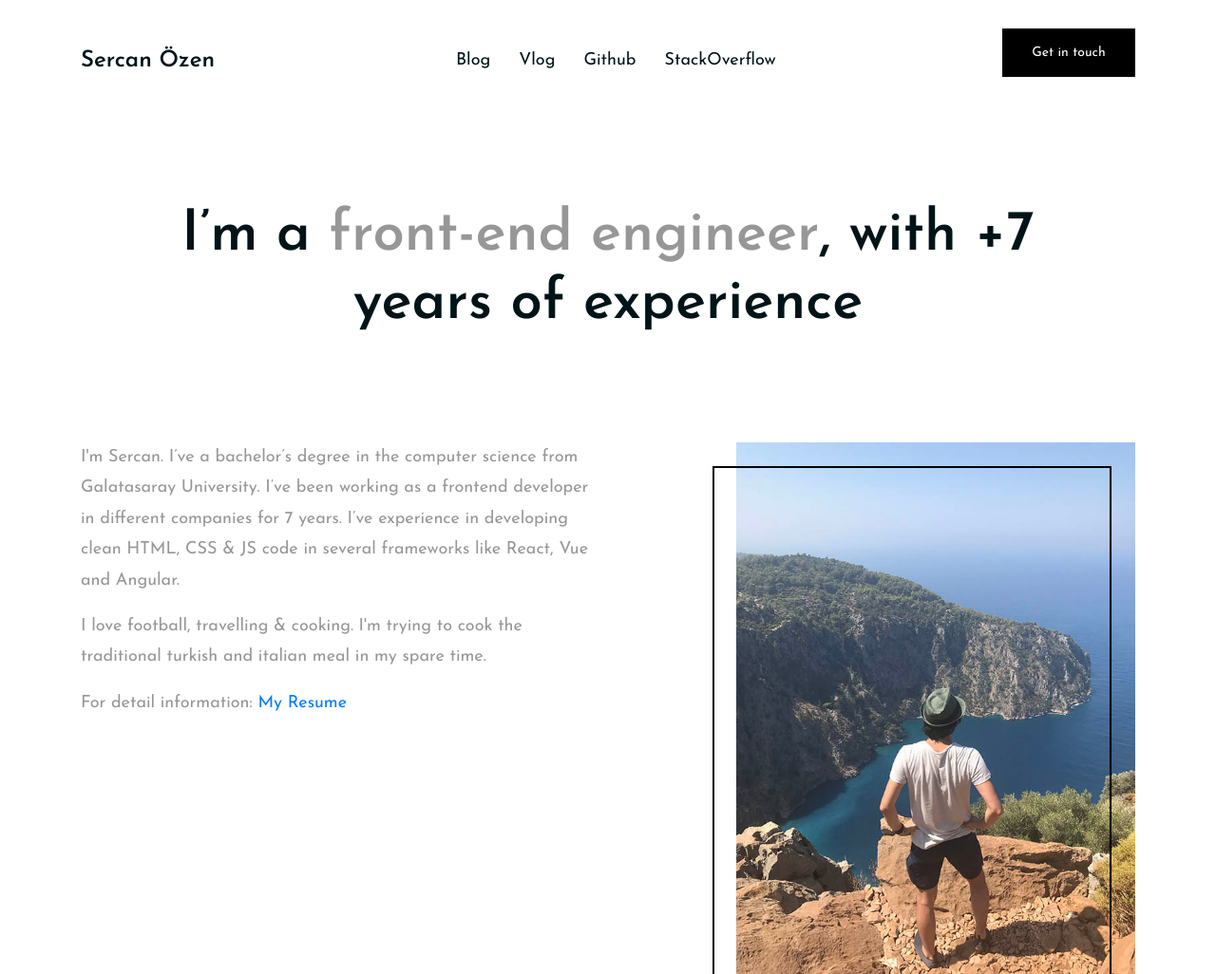
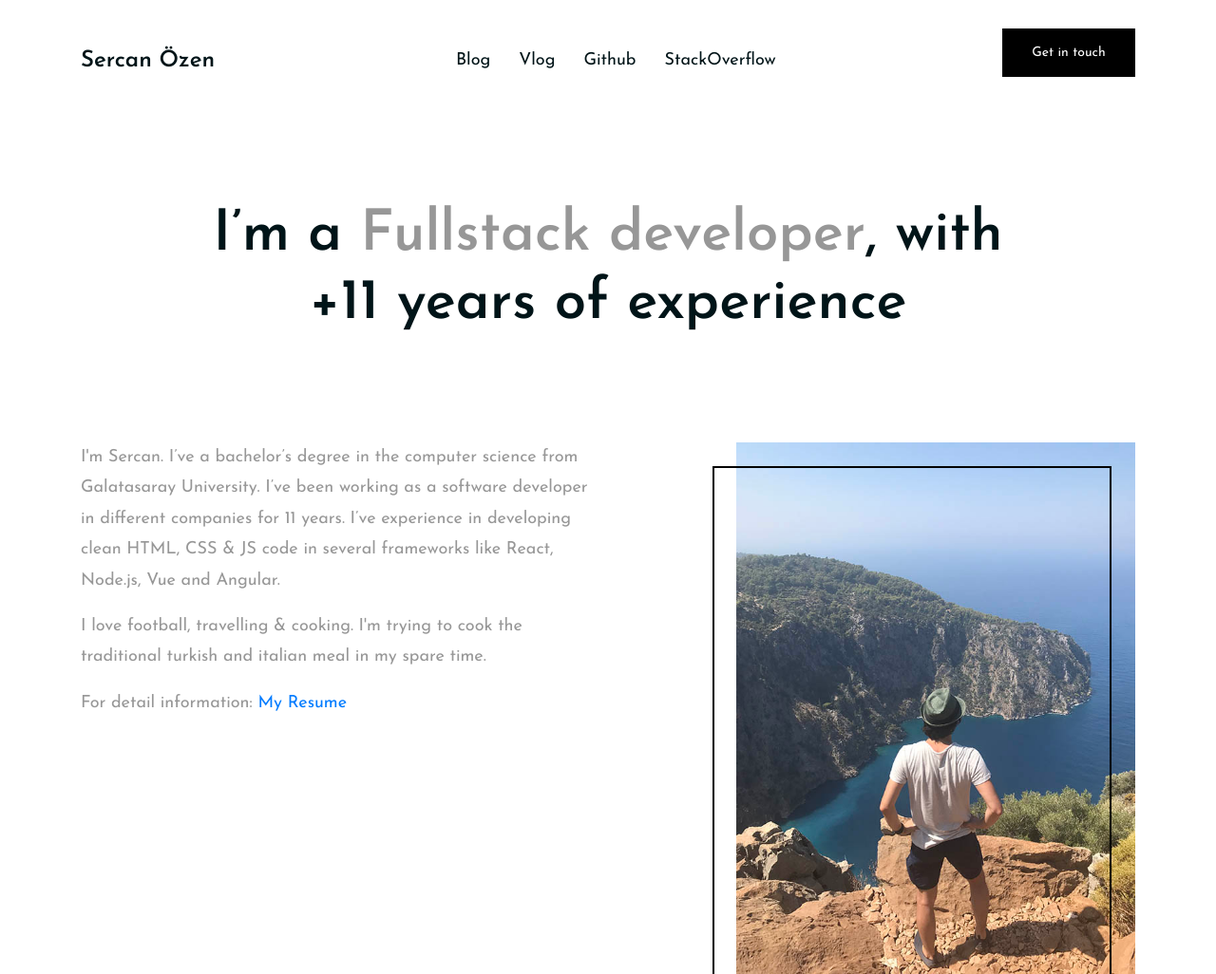
Before and after one commit to sercan5534/sercan5534.github.io, a plain HTML site: page index.html in a window 1280 px wide. Shown: the top 1026 px of the page at 95% size. Drawn offline with Linux system fonts and the light colour scheme.

Commit message:
Update index.html

```diff
--- a/index.html
+++ b/index.html
@@ -54,7 +54,7 @@
 		<div class="container text-center">
 			<div class="row">
 				<div class="col-xl-10 offset-xl-1">
-					<h2 class="section-title">I’m a <span>front-end engineer</span>, with +7 years of experience</h2>
+					<h2 class="section-title">I’m a <span>Fullstack developer</span>, with +11 years of experience</h2>
 				</div>
 			</div>
 		</div>
@@ -68,12 +68,12 @@
 			<div class="row">
 				<div class="col-lg-6">
 					<p>
-                        I'm Sercan.  I’ve a bachelor’s degree in the computer science from Galatasaray University. I’ve been working as a frontend developer in different companies for 7 years. I’ve experience in developing clean HTML, CSS &amp; JS code in several frameworks like React, Vue and Angular.
+                        I'm Sercan.  I’ve a bachelor’s degree in the computer science from Galatasaray University. I’ve been working as a software developer in different companies for 11 years. I’ve experience in developing clean HTML, CSS &amp; JS code in several frameworks like React, Node.js, Vue and Angular.
                     </p>
                     <p>
                         I love football, travelling &amp; cooking. I'm trying to cook the traditional turkish and italian meal in my spare time.
                     </p>
-                    <p>For detail information: <a href="./Sercan_Ozen_CV_2018_ENG.pdf" target="_blank">My Resume</a></p>
+                    <p>For detail information: <a href="./Sercan_Ozen_CV_2022_ENG.pdf" target="_blank">My Resume</a></p>
                 </div>
 				<div class="col-lg-5 offset-lg-1">
 					<figure class="pic-frame">
```
